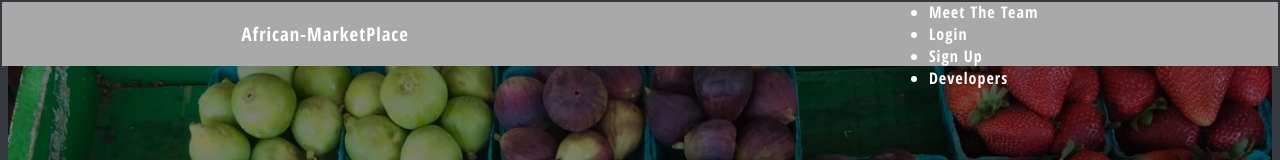
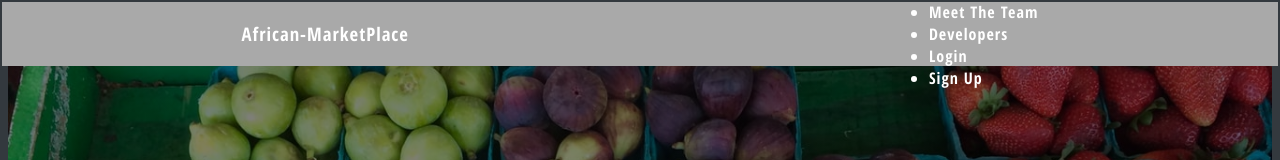
Before and after one commit to African-Marketplace-Sauti-Africa/frontEnd, a React (Create React App) app in the folder front-end/: page /home in a window 1280 px wide. Shown: the top 160 px of the page. Built offline with nearby package versions, Linux system fonts and the light colour scheme.

Commit message:
Added logic to make links display or not given login status. Fixed Profile page background color.

```diff
--- a/front-end/src/App.js
+++ b/front-end/src/App.js
@@ -21,11 +21,12 @@ export const LoginContext = createContext()
 
 function App() {
   const [loginInfo, setLoginInfo] = useState(getLoginStatus())
+  const [loginStatus, setLoginStatus] = useState(false)
 
   return (
    <LoginContext.Provider value={loginInfo}>
       <Router>
-        <Nav/>
+        <Nav loginStatus={loginStatus}/>
           <Switch >
             <Route exact path="/">
               <Redirect
@@ -36,7 +37,7 @@ function App() {
             <PrivateRoute exact path='/UserInventory' component={UserInventory}/>
             <PrivateRoute exact path='/profile' component={UserProfile}/>
             <Route path="/login" >
-              <Login setLoginInfo={setLoginInfo}/>
+              <Login setLoginInfo={setLoginInfo} setLoginStatus={setLoginStatus}/>
             </Route>
             <Route path="/signup" component={SignUp}></Route>
             <Route path="/devs" component={Developers}></Route>
--- a/front-end/src/components/Login.js
+++ b/front-end/src/components/Login.js
@@ -80,6 +80,7 @@ export default function Login(props) {
         const login = await userLogin(formData)
         if(login){
             props.setLoginInfo(login)
+            props.setLoginStatus(true)
             setFormData(initialFormData);
             push('/UserInventory')
         }
--- a/front-end/src/components/Nav.js
+++ b/front-end/src/components/Nav.js
@@ -3,7 +3,8 @@ import {Link} from 'react-router-dom'
 import '../styles/nav.module.css'
 
 
-function Nav() {
+function Nav(props) {console.log('nav login',props.loginStatus);
+
     return (
     <div>
       <nav className='navBar'>
@@ -11,9 +12,11 @@ function Nav() {
           <ul className='navLinks'>
             <Link className='navHome' to="/home"><li>Home</li></Link>
             <Link className='navMeet' to="/meettheteam"><li>Meet The Team</li></Link>
-            <Link className='navLogin' to="/login"><li>Login</li></Link>
-            <Link className='navSignup' to="/signup"><li>Sign Up</li></Link>
             <Link className='navDevs' to="/devs"><li>Developers</li></Link>
+            {(!props.loginStatus) ? (<Link className='navLogin' to="/login"><li>Login</li></Link>) : (<div></div>)}
+            {(!props.loginStatus) ? (<Link className='navSignup' to="/signup"><li>Sign Up</li></Link>) : (<div></div>)}
+            {(props.loginStatus) ? (<Link className='userInventory' to="/UserInventory"><li>Inventory</li></Link>) : (<div></div>)}
+            {(props.loginStatus) ? (<Link className='profile' to="/profile"><li>Profile</li></Link>) : (<div></div>)}
           </ul>
       </nav>
     </div>
--- a/front-end/src/styles/UserProfile.css
+++ b/front-end/src/styles/UserProfile.css
@@ -1,5 +1,4 @@
 .userProfile {
-  background: rgba(29, 36, 42, 0.9);
   display: flex;
   flex-direction: column;
   align-items: center;
```
